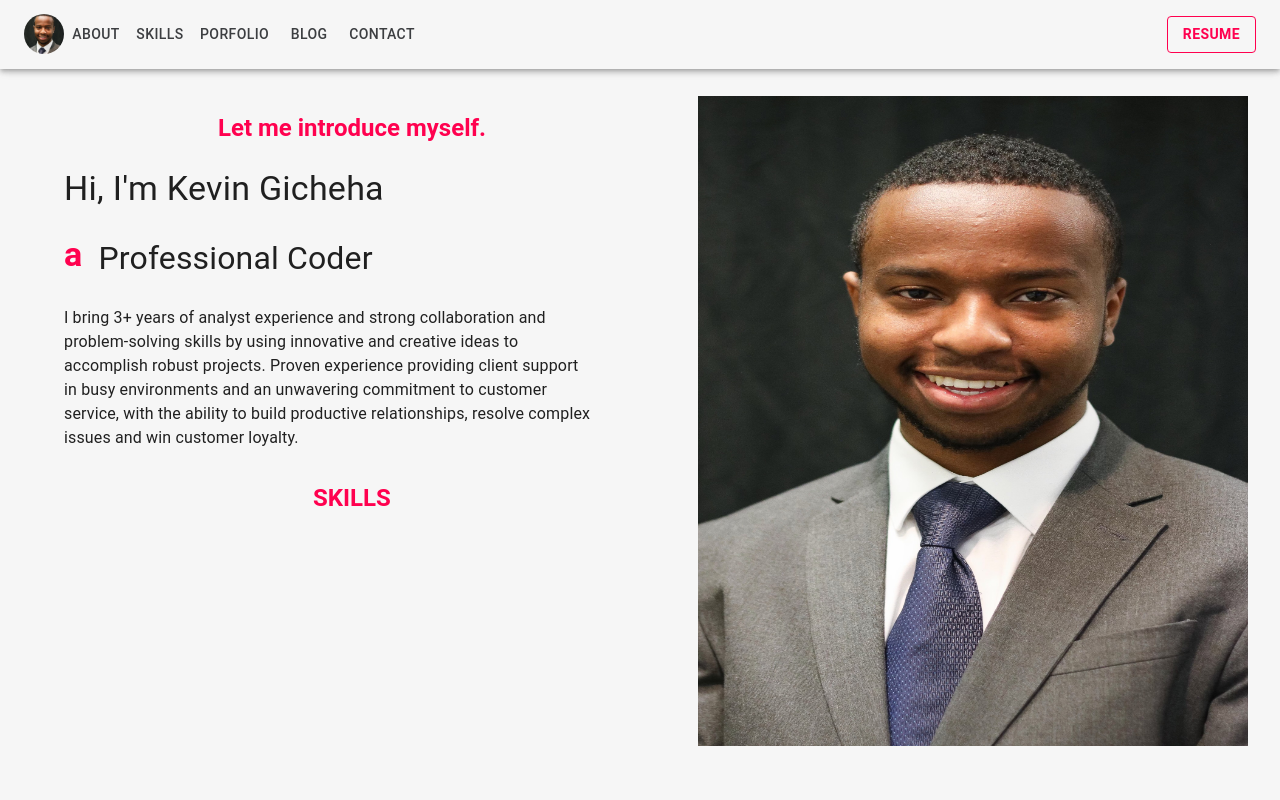
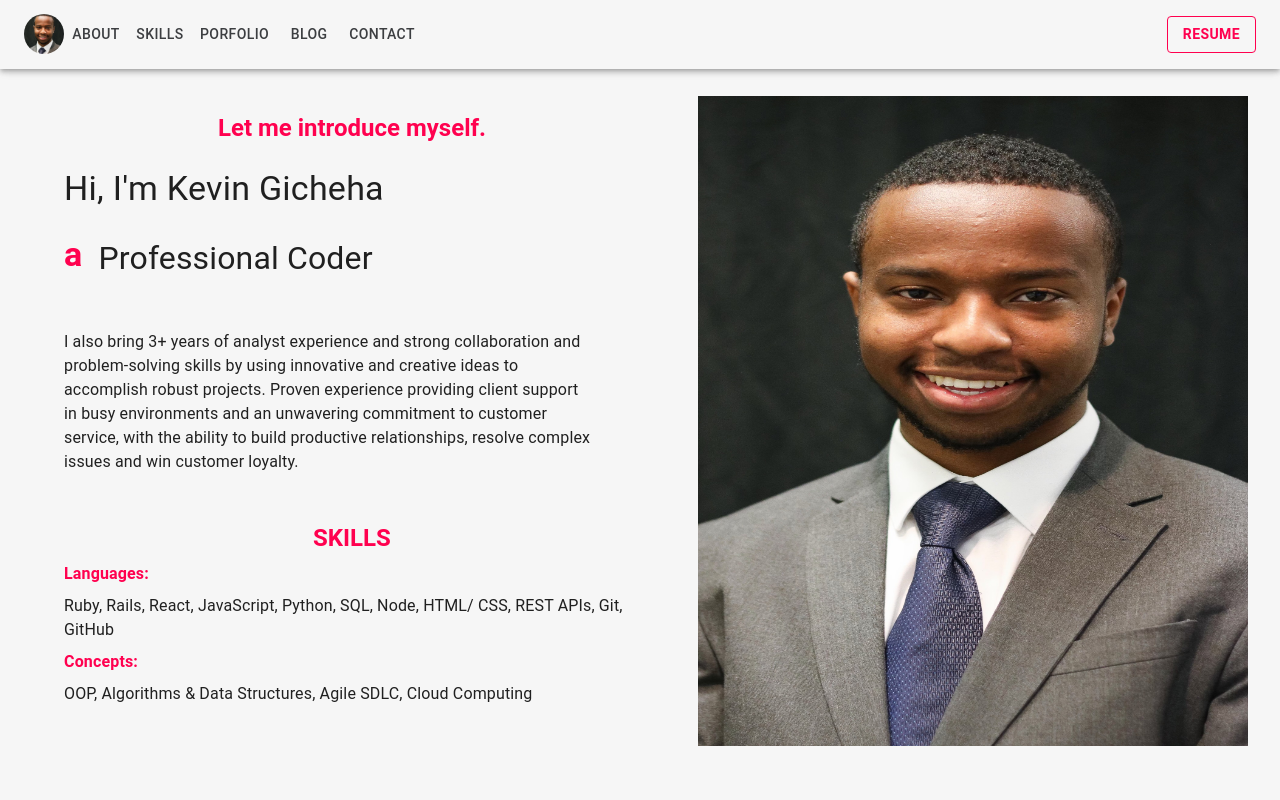
Before and after one commit to kgicheha/portfolio, a React (Create React App) app: page / in a window 1280 px wide. Shown: the top 800 px of the page. Built offline with nearby package versions, Linux system fonts and the light colour scheme.

Commit message:
added skills

```diff
--- a/src/App.css
+++ b/src/App.css
@@ -13,7 +13,7 @@
   padding-top: 7em;
   padding-left: 4em;
   width: 50%;
-  padding-bottom: 20em;
+  padding-bottom: 7em;
 }
 #a {
   float: left;
@@ -27,24 +27,14 @@
   top: 6em;
   right: 2em;
 }
-#socials {
-  padding-top: 2em;
-  padding-bottom: 1em;
-}
-#socialsicons {
-  cursor: pointer;
-  padding-top: 10px;
-  background-color: white;
-  justify-content: center;
-  justify-items: center;
-  align-items: center;
-  width: 10%;
-}
 
 /* SKILLS SECTION */
 #skillsSection {
-  padding-top: 2em;
+  padding-top: 3em;
   text-align: center;
+}
+.skillsList {
+  text-align: left;
 }
 
 /* EDUCATION SECTION */
@@ -90,9 +80,9 @@
   float: left;
 } */
 
-#returnToTop{
+#returnToTop {
   padding-top: 3.5em;
-  background-color: #FF014F;
+  background-color: #ff014f;
   width: 50px;
   height: 50px;
   border-radius: 50%;
--- a/src/components/About.js
+++ b/src/components/About.js
@@ -10,7 +10,7 @@ const About = () => {
     fontWeight: "bold",
   });
   const CustomTypography2 = styled(Typography)({
-    paddingTop: "3em",
+    paddingTop: "4.5em",
     paddingRight: "3em",
     position: "relative",
   });
@@ -46,7 +46,7 @@ const About = () => {
         <br />
         <div>
           <CustomTypography2 variant="body1">
-            I bring 3+ years of analyst experience and strong collaboration and
+            I also bring 3+ years of analyst experience and strong collaboration and
             problem-solving skills by using innovative and creative ideas to
             accomplish robust projects. Proven experience providing client
             support in busy environments and an unwavering commitment to
--- a/src/components/MySkills.js
+++ b/src/components/MySkills.js
@@ -1,15 +1,36 @@
 import React from "react";
 import { Typography, Container, Grid, CardContent, Card } from "@mui/material";
 import { styled } from "@mui/material";
+import { textAlign } from "@mui/system";
 
 const MySkills = () => {
   const CustomTypography = styled(Typography)({
     color: "#FF014F",
     fontWeight: "bold",
   });
+  const CustomTypography2 = styled(Typography)({
+    color: "#FF014F",
+    fontWeight: "bold",
+    paddingTop: "0.5em",
+    paddingBottom: "0.5em",
+    textAlign: "left"
+  });
   return (
     <div id="skillsSection">
       <CustomTypography variant="h5">SKILLS</CustomTypography>
+      <div id="languages">
+        <CustomTypography2>Languages:</CustomTypography2>
+        <Typography className="skillsList">
+          Ruby, Rails, React, JavaScript, Python, SQL, Node, HTML/ CSS, REST
+          APIs, Git, GitHub
+        </Typography>
+      </div>
+      <div id="concepts">
+        <CustomTypography2>Concepts:</CustomTypography2>
+        <Typography className="skillsList">
+          OOP, Algorithms & Data Structures, Agile SDLC, Cloud Computing
+        </Typography>
+      </div>
     </div>
   );
 };
```
